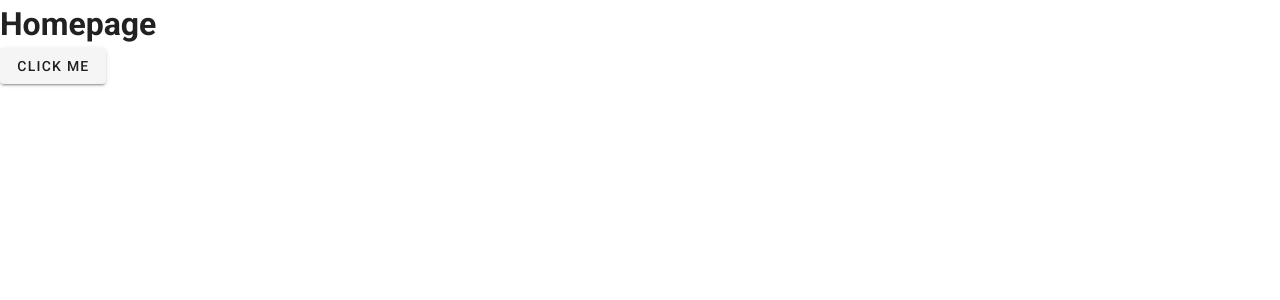
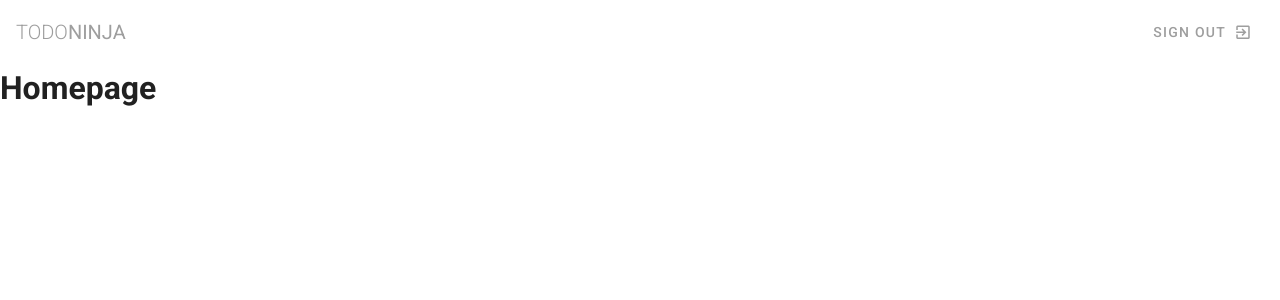
Before and after one commit to AlbertoIchikawa/my-first-blog, a Vue app in the folder VuetifyTutorial/todo-ninja/: page / in a window 1280 px wide. Shown: the top 300 px of the page. Built offline with nearby package versions, Linux system fonts and the light colour scheme.

Commit message:
Vuetify Tutorial #7

```diff
--- a/VuetifyTutorial/todo-ninja/src/App.vue
+++ b/VuetifyTutorial/todo-ninja/src/App.vue
@@ -1,6 +1,6 @@
 <template>
-  <v-app>
-
+  <v-app class="grey lighten-4">
+    <Navbar />
     <v-content>
       <router-view></router-view>
     </v-content>
@@ -8,10 +8,10 @@
 </template>
 
 <script>
-
+import Navbar from '@/components/Navbar'
 export default {
   name: 'App',
-
+components:{ Navbar },
 
   data: () => ({
     //
--- /dev/null
+++ b/VuetifyTutorial/todo-ninja/src/components/Navbar.vue
@@ -0,0 +1,20 @@
+<template>
+    <nav>
+        <v-toolbar flat app>
+<v-toolbar-title class="text-uppercase grey--text">
+<span class="font-weight-light">Todo</span>
+<span>Ninja</span>
+</v-toolbar-title>
+<v-spacer></v-spacer>
+<v-btn text color=grey>
+<span>sign out</span>
+<v-icon right>mdi-exit-to-app</v-icon>
+</v-btn>
+        </v-toolbar>
+    </nav>
+</template>
+<script>
+export default {
+
+}
+</script>
--- a/VuetifyTutorial/todo-ninja/src/views/Home.vue
+++ b/VuetifyTutorial/todo-ninja/src/views/Home.vue
@@ -1,11 +1,7 @@
 <template>
   <div class="home">
     <h1>Homepage</h1>
-    <!--<v-btn class="hidden-md-and-down">CLICK ME</v-btn>-->
 
-    <!--<v-btn class="hidden-md-and-up">CLICK ME</v-btn>-->
-
-    <v-btn class="hidden-sm-only">CLICK ME</v-btn>
 
 </div>
 </template>
```
